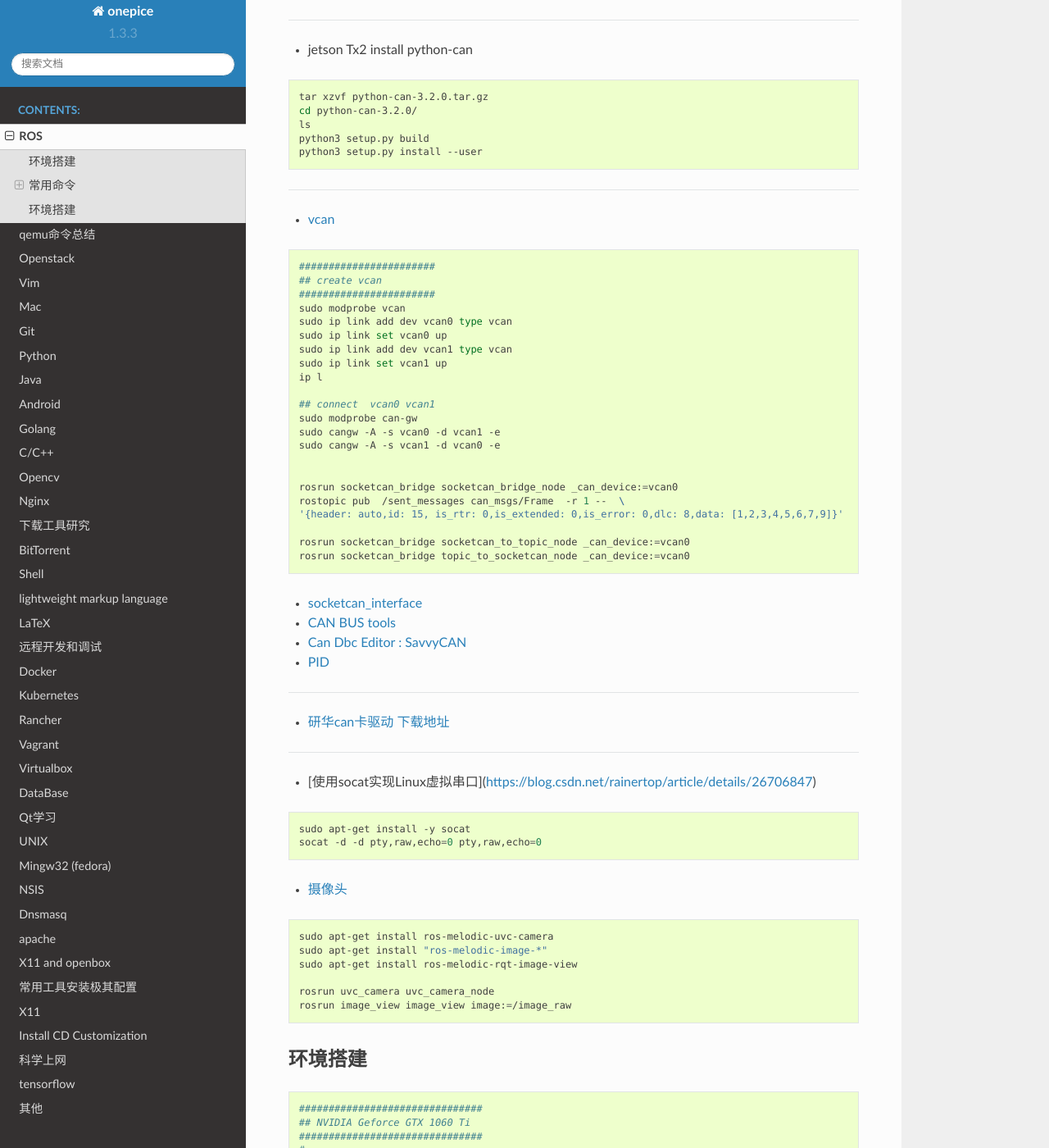
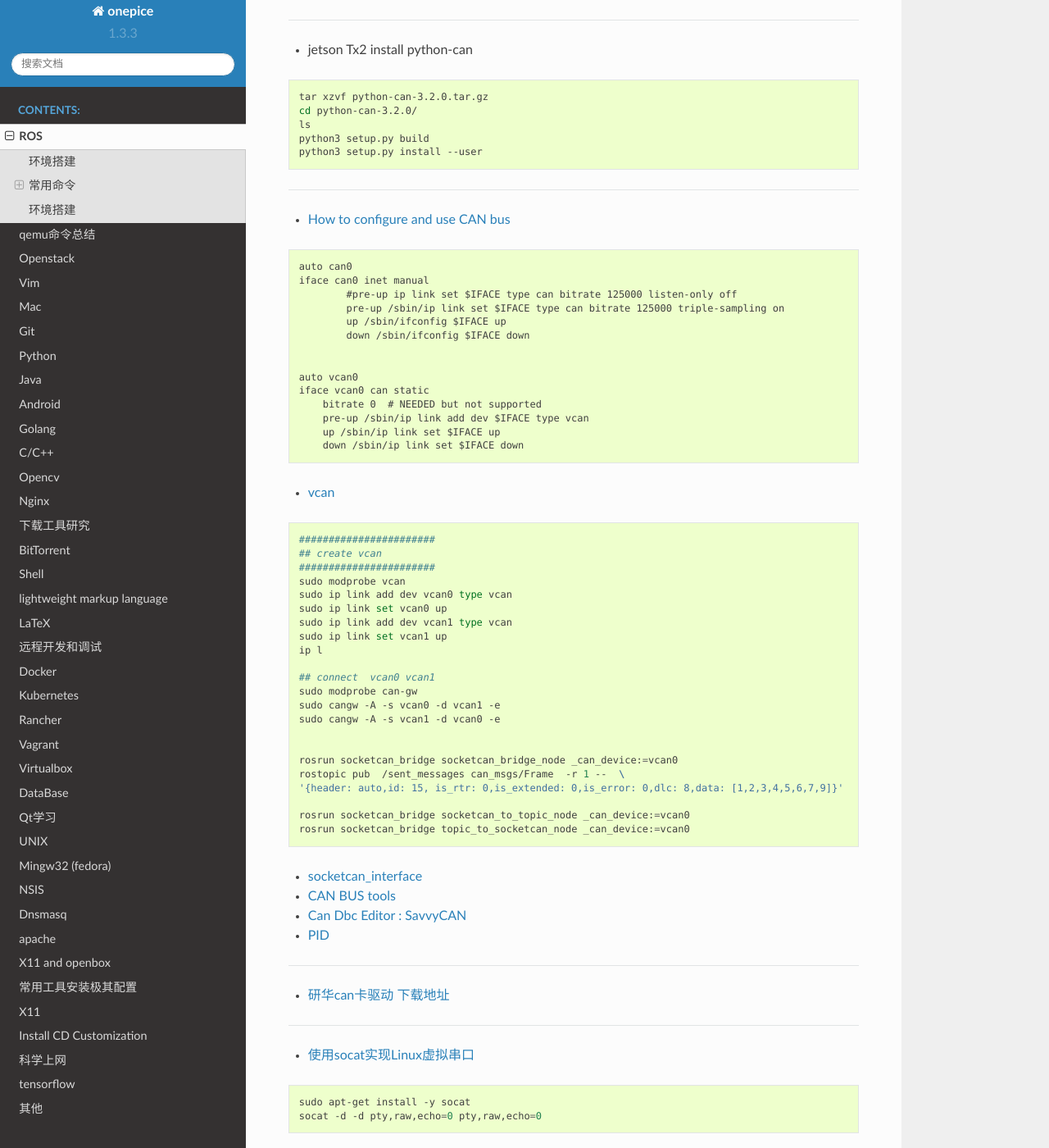
Before and after one commit to my-rds-store/my_space, a Sphinx documentation site: the page built from source/ros/index.rst, in a window 1280 px wide and 1400 px high, scrolled down 2550 px. Shown: the whole window at 82% size. Built offline with Sphinx 7.4.7 and the Read the Docs theme 2.0.0, drawn with Linux system fonts in a browser that asks for light colours.

Commit message:
update ..

```diff
--- a/source/ros/index.rst
+++ b/source/ros/index.rst
@@ -164,6 +164,26 @@ Peak-CAN
 
 --------------
 
+*  `How to configure and use CAN bus <https://developer.ridgerun.com/wiki/index.php/How_to_configure_and_use_CAN_bus>`_
+
+.. code::
+
+    auto can0
+    iface can0 inet manual
+            #pre-up ip link set $IFACE type can bitrate 125000 listen-only off
+            pre-up /sbin/ip link set $IFACE type can bitrate 125000 triple-sampling on
+            up /sbin/ifconfig $IFACE up
+            down /sbin/ifconfig $IFACE down
+
+
+    auto vcan0
+    iface vcan0 can static
+        bitrate 0  # NEEDED but not supported
+        pre-up /sbin/ip link add dev $IFACE type vcan
+        up /sbin/ip link set $IFACE up
+        down /sbin/ip link set $IFACE down
+
+
 * `vcan <https://python-can.readthedocs.io/en/master/interfaces/socketcan.html#the-virtual-can-driver-vcan>`_
 
 .. code-block:: sh
@@ -205,7 +225,11 @@ Peak-CAN
 
 ----------
 
-* [使用socat实现Linux虚拟串口](https://blog.csdn.net/rainertop/article/details/26706847)
+* `使用socat实现Linux虚拟串口 <https://blog.csdn.net/rainertop/article/details/26706847>`_
+
+
+
+
 
 .. code-block:: sh
 
```
